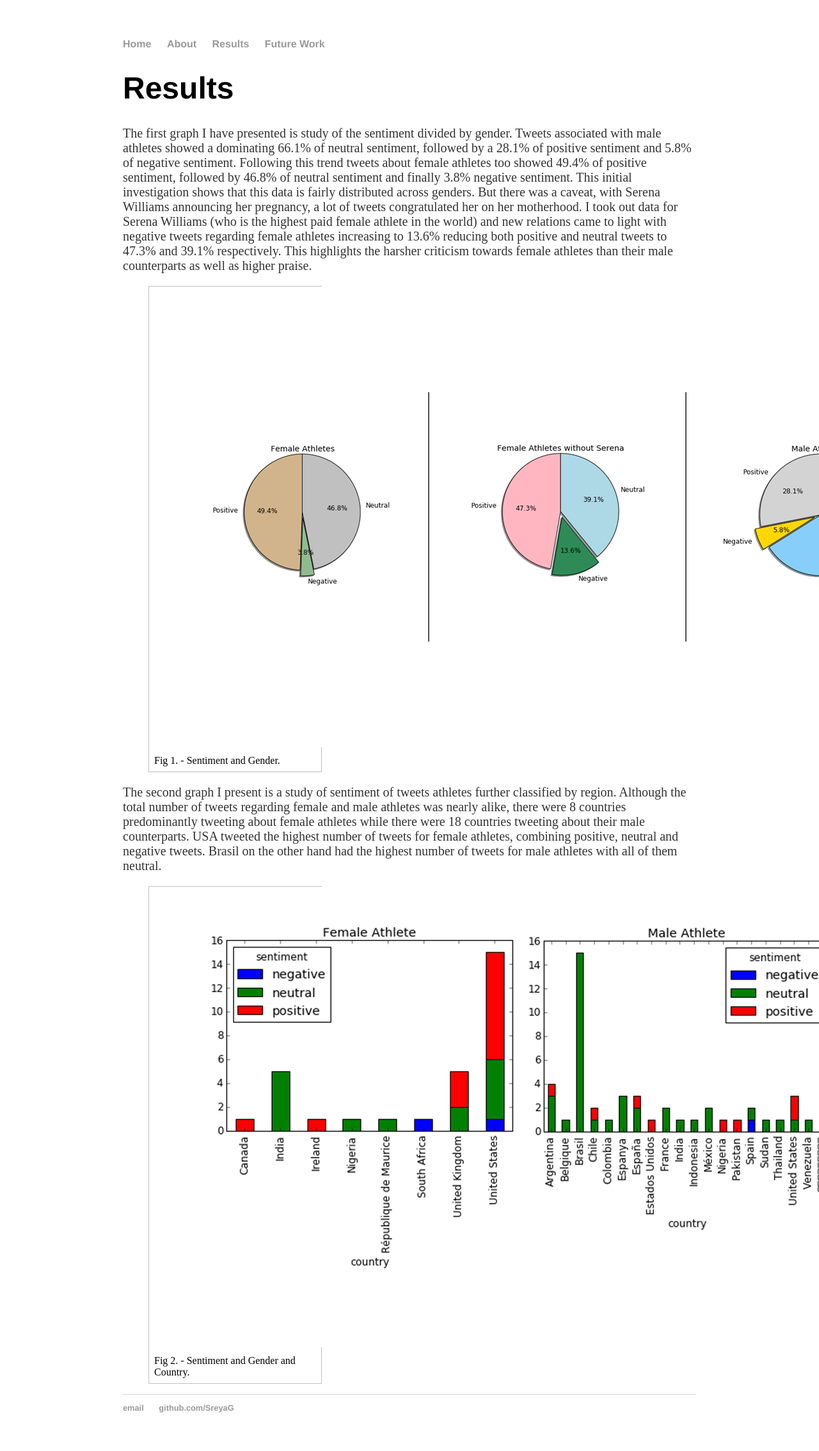
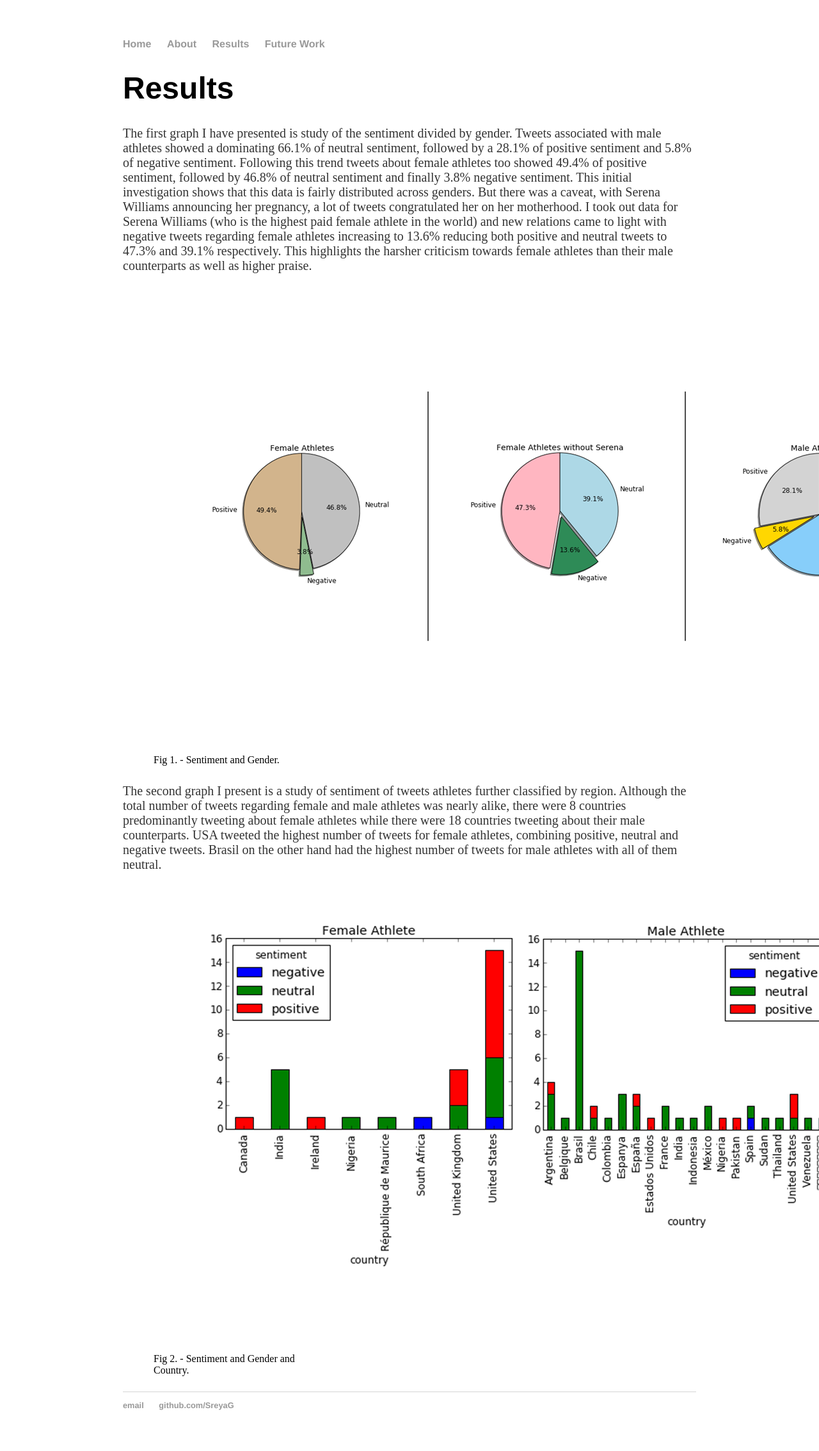
Before and after one commit to SreyaG/SportTweet, a Jekyll site: the page built from results/index.html, in a window 1280 px wide. Shown: the whole page at 64% size. Built offline with Jekyll 4.4.1, drawn with Linux system fonts in a browser that asks for light colours.

Commit message:
Update main1.css

```diff
--- a/css/main1.css
+++ b/css/main1.css
@@ -49,7 +49,7 @@ figure {
     /*margin-bottom: .5em;*/
     margin-left: 40px;
     margin-right: 40px;
-    border: thin silver solid;
+
 }
 figcaption {
   padding: 0.5em;
```
